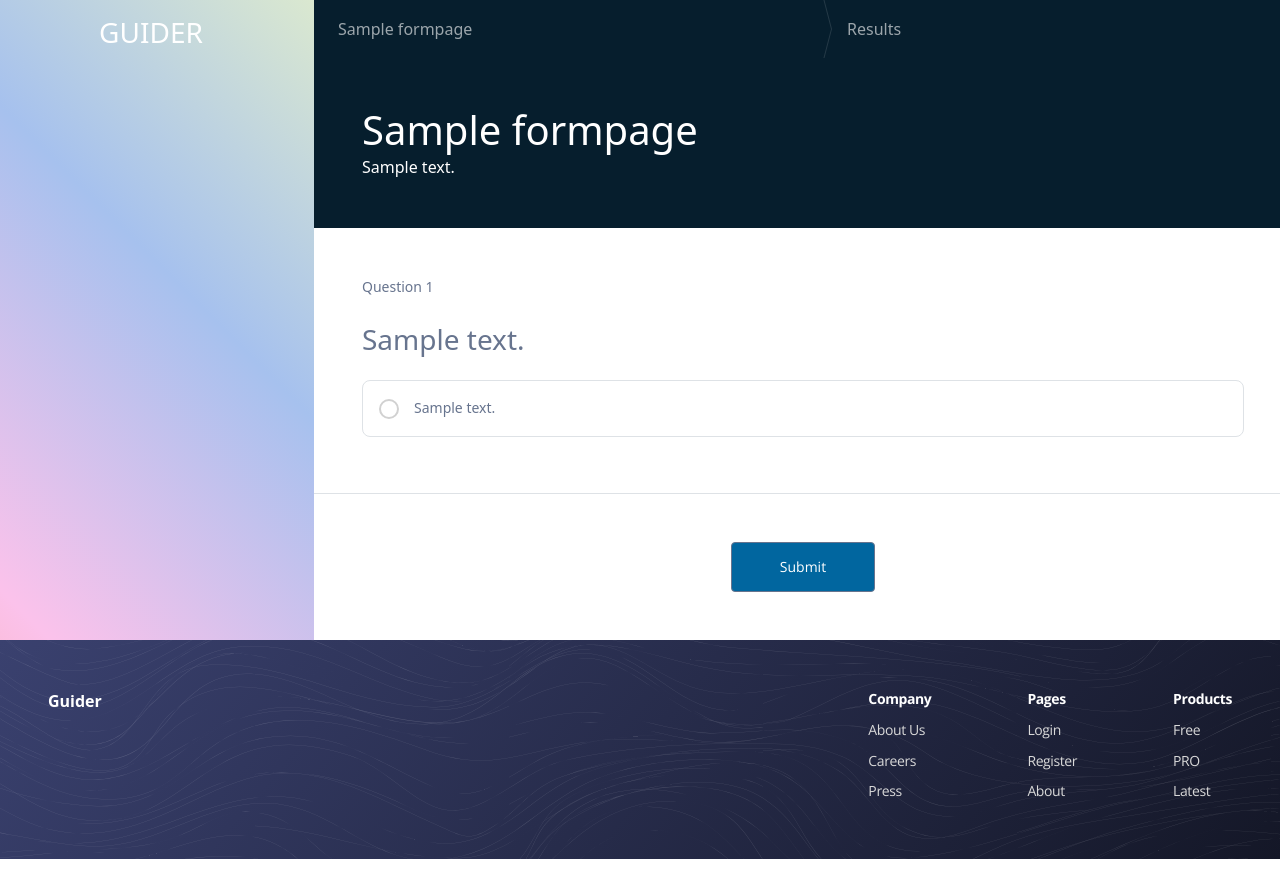
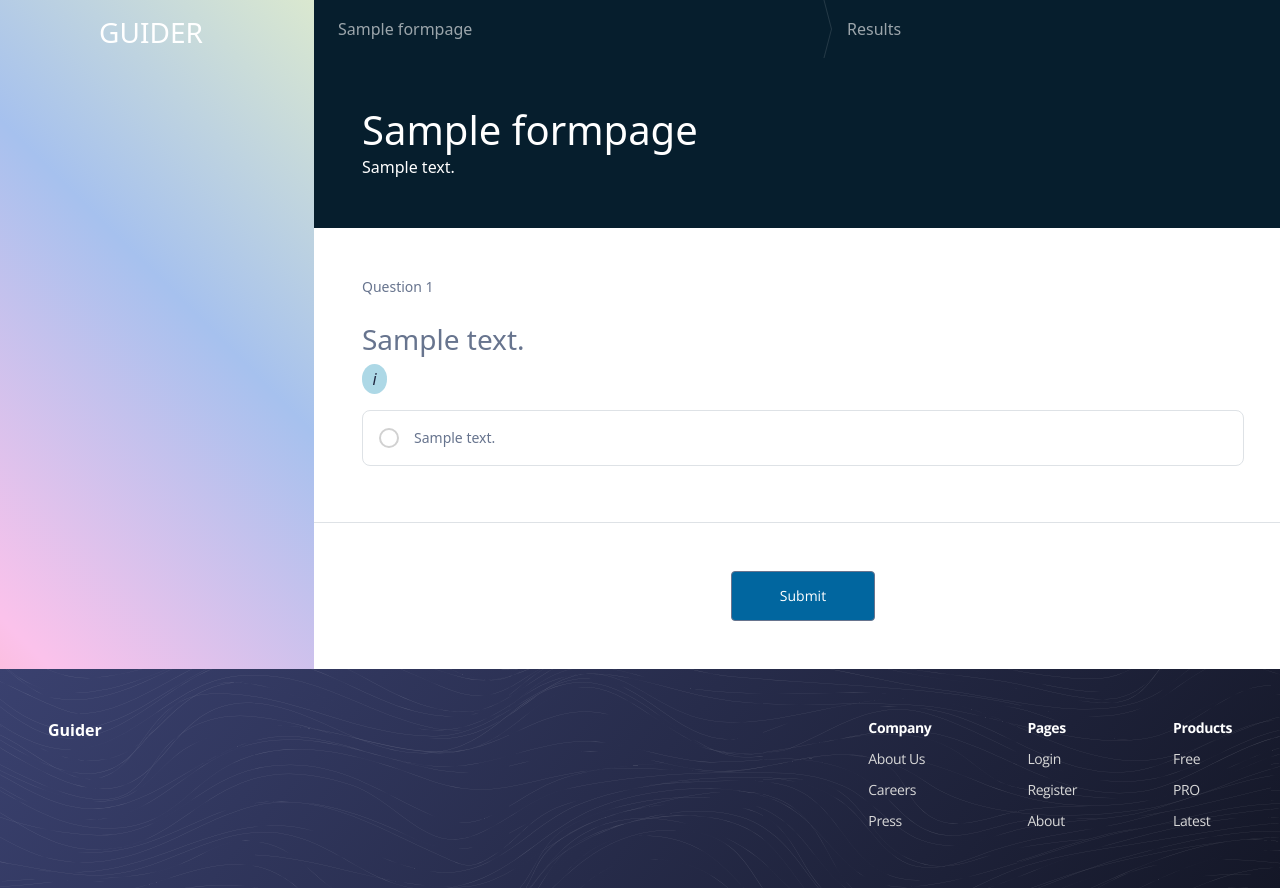
Before and after one commit to rohittp0/guider, a Django app: page /assessment/1/1 in a window 1280 px wide. Before the commit the page ends 859 px from the top, so only its background shows below. Run offline with Django 4.2, Linux system fonts and the light colour scheme; tables that the repository leaves empty hold one stand-in row (values such as "Sample post").

Commit message:
added info popup

```diff
--- a/static/css/assessment.css
+++ b/static/css/assessment.css
@@ -115,3 +115,35 @@
     align-items: center;
     justify-content: center;
 }
+
+.info-container{
+    display: flex;
+    align-items: center;
+    gap: 0.5rem;
+    margin-bottom: 1rem;
+    margin-top: -1rem;
+}
+
+.info-container .info-button {
+    border-radius: 50%;
+    background-color: lightblue;
+    color: var(--dl-color-secondary-700);
+    padding: 0.1rem 0.65rem;
+    font-size: 16px;
+    transition: background-color 0.3s ease;
+}
+
+.info-container .info-text {
+    display: none;
+    font-size: 14px;
+    color: var(--dl-color-secondary-700);
+}
+
+.info-container .info-button:hover {
+    background-color: var(--dl-color-blue-500);
+    color: white;
+}
+
+.info-container:has(.info-button:hover) .info-text {
+    display: block;
+}
--- a/templates/home/assessment.html
+++ b/templates/home/assessment.html
@@ -38,6 +38,12 @@
                     <div class="border-bottom p-5">
                         <p class="mb-4">Question {{ forloop.counter }} </p>
                         <h3 class="mb-4">{{ question.question_text }}</h3>
+                        {% if question.info %}
+                            <div class="info-container">
+                                <i class="info-button">i</i>
+                                <p class="info-text">{{ question.info }}</p>
+                            </div>
+                        {% endif %}
 
                         {% if question.category == "sa" or question.category == "la" %}
                             <input type="text" name="{{ question.id }}" class="form-control p-3" required>
@@ -57,7 +63,7 @@
                                                id="option-{{ option.id }}"
                                                name="{{ question.id }}{% if question.category == 'ms' %}[]{% endif %}"
                                                value="{{ option.id }}"
-                                                {% if question.category == 'ss' %}required{% endif %}
+                                               {% if question.category == 'ss' %}required{% endif %}
                                         >
                                         <label for="option-{{ option.id }}">{{ option.option_text }}</label>
                                     </li>
```
